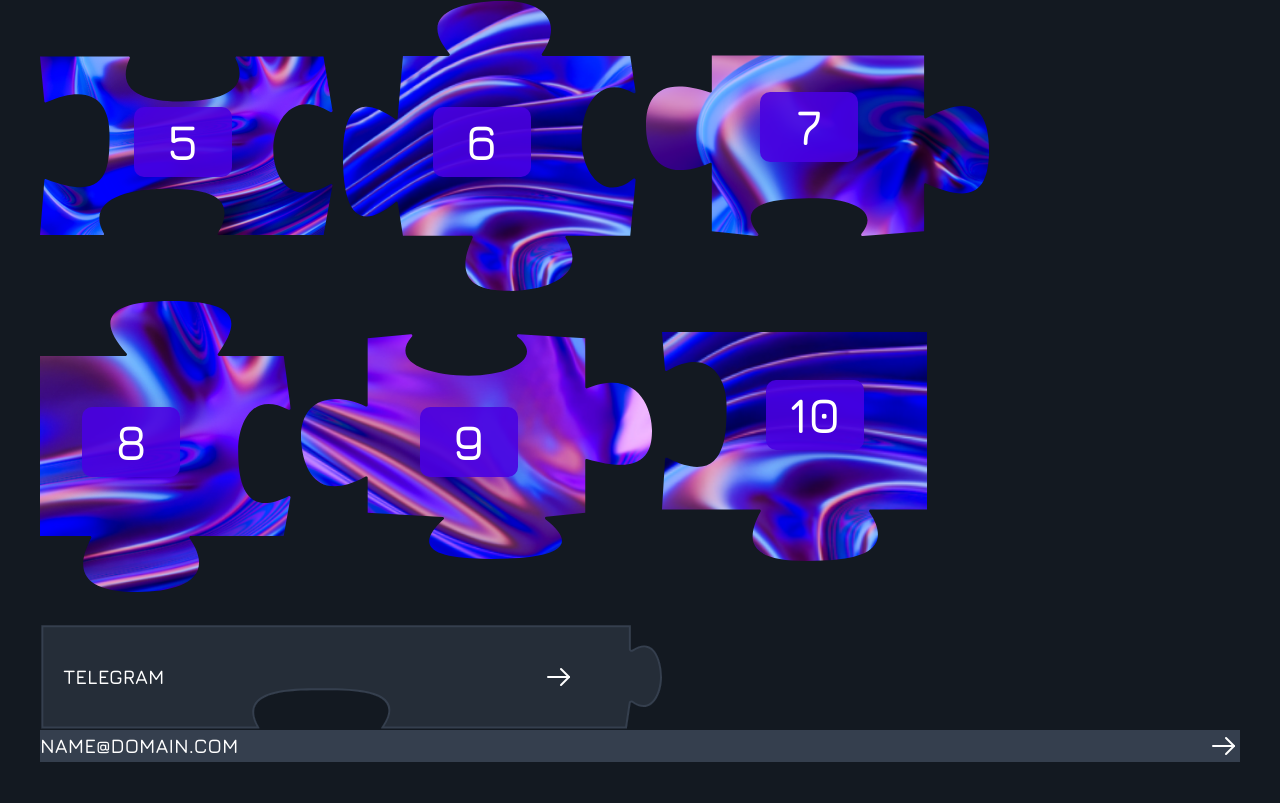
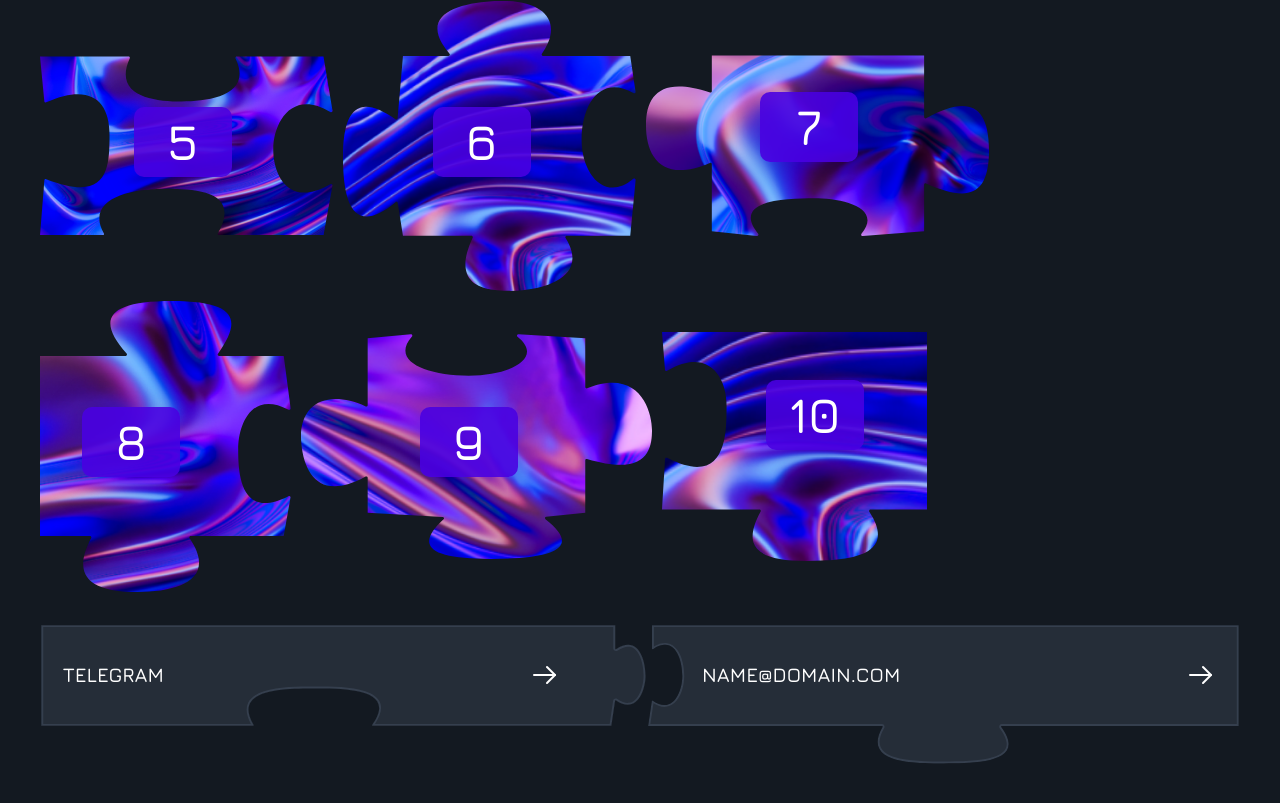
Before and after one commit to Alex-Nicalace/webcraft, a React (Vite) app: page / in a window 1280 px wide. Shown: the part 4284-5087 px from the top of the page. Built offline with nearby package versions, Linux system fonts and the light colour scheme.

Commit message:
ContactPuzzle: create #2

```diff
--- a/src/App.tsx
+++ b/src/App.tsx
@@ -241,12 +241,14 @@ function App() {
         </div>
         <br />
         <br />
+        <div style={{ display: 'flex', alignItems: 'flex-start' }}>
           <ContactPuzzle href="#" variant={1}>
             Telegram
           </ContactPuzzle>
           <ContactPuzzle href="mailto:name@domain.com" variant={2}>
             name@domain.com
           </ContactPuzzle>
+        </div>
         <br />
         <br />
         <br />
--- a/src/components/ui/ContactPuzzle/ContactPuzzle.scss
+++ b/src/components/ui/ContactPuzzle/ContactPuzzle.scss
@@ -1,28 +1,57 @@
 @mixin puzzle(
+  $widthContainer: 1800,
   $widthPuzzle,
   $heightPuzzle,
   $clipPathOter,
   $clipPathInner,
-  $marginLeft,
-  $marginRight
+  $paddingTop: null,
+  $paddingRight: null,
+  $paddingBottom: null,
+  $paddingLeft: null,
+  $marginTop: null,
+  $marginRight: null,
+  $marginBottom: null,
+  $marginLeft: null
 ) {
-  width: percent($widthPuzzle, 1800);
+  width: percent($widthPuzzle, $widthContainer);
   aspect-ratio: #{$widthPuzzle} / #{$heightPuzzle};
   min-height: rem(74);
   clip-path: url($clipPathOter);
 
-  &::before {
-    clip-path: url($clipPathInner);
+  @if $marginTop != null {
+    margin-top: percent($marginTop, $widthContainer);
+  }
+  @if $marginRight != null {
+    margin-right: percent($marginRight, $widthContainer);
+  }
+  @if $marginBottom != null {
+    margin-bottom: percent($marginBottom, $widthContainer);
+  }
+  @if $marginLeft != null {
+    margin-left: percent($marginLeft, $widthContainer);
   }
 
   .contact-puzzle {
+    &__content {
+      @if $paddingTop != null {
+        padding-top: percent($paddingTop, $widthPuzzle);
+      }
+      @if $paddingRight != null {
+        padding-right: percent($paddingRight, $widthPuzzle);
+      }
+      @if $paddingBottom != null {
+        padding-bottom: percent($paddingBottom, $widthPuzzle);
+      }
+      @if $paddingLeft != null {
+        padding-left: percent($paddingLeft, $widthPuzzle);
+      }
+      clip-path: url($clipPathInner);
+    }
     // .contact-puzzle__text
     &__text {
-      margin-left: percent($marginLeft, $widthPuzzle);
     }
     // .contact-puzzle__arrow
     &__arrow {
-      margin-right: percent($marginRight, $widthPuzzle);
     }
   }
 }
@@ -30,17 +59,16 @@
 .contact-puzzle {
   $transition: 0.3s ease-out;
   position: relative;
-  display: flex;
-  align-items: center;
-  justify-content: space-between;
+  display: inline-flex;
   background-color: var(--color-contact-puzzle-border);
 
-  &::before {
-    content: '';
-    position: absolute;
-    inset: 0;
+  // .contact-puzzle__content
+  &__content {
+    flex-grow: 1;
+    display: flex;
+    justify-content: space-between;
+    align-items: center;
     background-color: var(--color-contact-puzzle-bg);
-    z-index: -1;
     transition: background-color $transition;
   }
 
@@ -49,6 +77,7 @@
   }
   // .contact-puzzle__arrow
   &__arrow {
+    flex: 0 0 auto;
     transition: transform $transition;
   }
   // .contact-puzzle__mask
@@ -60,12 +89,14 @@
 
   @media (pointer: fine) {
     &:hover {
-      &::before {
-        background-color: var(--color-contact-puzzle-bg-hover);
-      }
+      .contact-puzzle {
+        &__content {
+          background-color: var(--color-contact-puzzle-bg-hover);
+        }
 
-      .contact-puzzle__arrow {
-        transform: rotate(-45deg);
+        &__arrow {
+          transform: rotate(-45deg);
+        }
       }
     }
   }
@@ -76,8 +107,21 @@
       $heightPuzzle: 159,
       $clipPathOter: '#puzzle-footer-outer-1',
       $clipPathInner: '#puzzle-footer-inner-1',
-      $marginLeft: 35,
-      $marginRight: 132
+      $paddingLeft: 35,
+      $paddingRight: 132
+    );
+  }
+
+  &_2 {
+    @include puzzle(
+      $widthPuzzle: 914,
+      $heightPuzzle: 217,
+      $clipPathOter: '#puzzle-footer-outer-2',
+      $clipPathInner: '#puzzle-footer-inner-2',
+      $paddingLeft: 85,
+      $paddingRight: 35,
+      $paddingBottom: 60,
+      $marginLeft: 0
     );
   }
 }
--- a/src/components/ui/ContactPuzzle/ContactPuzzle.tsx
+++ b/src/components/ui/ContactPuzzle/ContactPuzzle.tsx
@@ -1,8 +1,7 @@
 import Icon from '../Icon';
 import './ContactPuzzle.scss';
 import { TContactPuzzleProps } from './ContactPuzzle.types';
-import SvgMaskOuter from '../../../assets/img/puzzles/puzzle-footer-inner-1.svg?react';
-import SvgMaskInner from '../../../assets/img/puzzles/puzzle-footer-outer-1.svg?react';
+import { VARIANTS_PUZZLE } from './variantsPuzzleConfig';
 
 function ContactPuzzle({
   className,
@@ -10,6 +9,8 @@ function ContactPuzzle({
   children,
   ...props
 }: TContactPuzzleProps): JSX.Element {
+  const { SvgMaskOuter, SvgMaskInner } = VARIANTS_PUZZLE[variant];
+
   return (
     <a
       className={['contact-puzzle', `contact-puzzle_${variant}`, className]
@@ -17,13 +18,17 @@ function ContactPuzzle({
         .join(' ')}
       {...props}
     >
-      <span className="contact-puzzle__text text-competencies">{children}</span>
+      <span className="contact-puzzle__content">
+        <span className="contact-puzzle__text text-competencies">
+          {children}
+        </span>
         <Icon
           className="contact-puzzle__arrow"
           name="ArrowRight"
           width={32}
           height={32}
         />
+      </span>
       <SvgMaskOuter className="contact-puzzle__mask" />
       <SvgMaskInner className="contact-puzzle__mask" />
     </a>
--- /dev/null
+++ b/src/components/ui/ContactPuzzle/variantsPuzzleConfig.ts
@@ -0,0 +1,31 @@
+import SvgMaskOuter1 from '../../../assets/img/puzzles/puzzle-footer-outer-1.svg?react';
+import SvgMaskInner1 from '../../../assets/img/puzzles/puzzle-footer-inner-1.svg?react';
+import SvgMaskOuter2 from '../../../assets/img/puzzles/puzzle-footer-outer-2.svg?react';
+import SvgMaskInner2 from '../../../assets/img/puzzles/puzzle-footer-inner-2.svg?react';
+
+export const VARIANTS_PUZZLE = {
+  1: {
+    SvgMaskOuter: SvgMaskOuter1,
+    SvgMaskInner: SvgMaskInner1,
+  },
+  2: {
+    SvgMaskOuter: SvgMaskOuter2,
+    SvgMaskInner: SvgMaskInner2,
+  },
+  3: {
+    SvgMaskOuter: SvgMaskOuter1,
+    SvgMaskInner: SvgMaskInner1,
+  },
+  4: {
+    SvgMaskOuter: SvgMaskOuter1,
+    SvgMaskInner: SvgMaskInner1,
+  },
+  5: {
+    SvgMaskOuter: SvgMaskOuter1,
+    SvgMaskInner: SvgMaskInner1,
+  },
+  6: {
+    SvgMaskOuter: SvgMaskOuter1,
+    SvgMaskInner: SvgMaskInner1,
+  },
+};
```
Also changed, not shown: src/assets/img/puzzles/puzzle-footer-inner-2.svg (added), src/assets/img/puzzles/puzzle-footer-outer-2.svg (added). Lines whose indentation alone changed are shown as unchanged.
